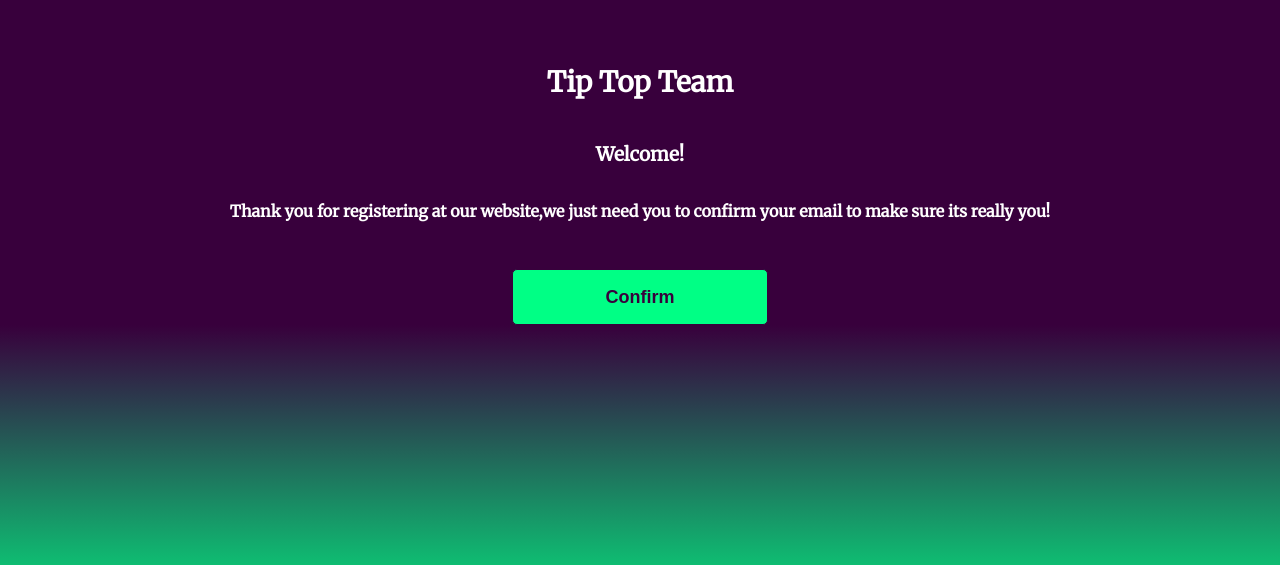
After one commit to Svole23/Top-Tip-Team-Develop, a PHP site: page /email-template.html in a window 1280 px wide. The commit adds this page. Shown: the top 565 px of the page. Run offline with PHP 8.4, Linux system fonts and the light colour scheme.

Commit message:
added email template

```diff
--- /dev/null
+++ b/email-template.html
@@ -0,0 +1,58 @@
+<!DOCTYPE html PUBLIC "-//W3C//DTD XHTML 1.0 Transitional//EN" "http://www.w3.org/TR/xhtml1/DTD/xhtml1-transitional.dtd">
+<html xmlns="http://www.w3.org/1999/xhtml">
+<head>
+  <title>Tip Top Team</title>
+  <meta http-equiv="Content-Type" content="text/html; charset=UTF-8" />
+  <meta http-equiv="X-UA-Compatible" content="IE=edge" />
+  <meta name="viewport" content="width=device-width, initial-scale=1.0 " />
+  <link href="https://fonts.googleapis.com/css?family=Merriweather&display=swap" rel="stylesheet">
+  <style>
+
+    body {
+      background-image: linear-gradient(#38003c, #00ff85);
+      color: white;
+    }
+    .div{
+      display: flex;
+      flex-direction: column;
+      align-items: center;
+      justify-content: center;
+      width: 100%;
+      height: auto;
+      background: #38003c;
+    }
+
+    .button {
+      background: #00ff85;
+      color: #38003c;
+      border-color: #38003c;
+      text-align: center;
+      height: 3.5rem;
+      width: 16rem;
+      border: 1px solid;
+      font-weight: bold;
+      margin-top: 2rem;
+      cursor: pointer;
+      border-radius: 5px;
+      font-size: 18px;
+    }
+
+    .title {
+      margin-top: 4rem;
+      color: white;
+      font-size: 28px;
+    }
+
+    .text {
+      color: white;
+    }
+  </style>
+</head>
+<body class="em_body" style="margin:0px; padding:0px;">
+<div class="div" style="font-family: 'Merriweather', serif; font-weight: bold;">
+  <h2 class="title">Tip Top Team</h2>
+  <p class="text" style="font-size:19px;">Welcome!</p>
+  <p class="text">Thank you for registering at our website,we just need you to confirm your email to make sure its really you!</p>
+  <button class="button">Confirm</button>
+</div>
+</body>
```
Also changed, not shown: index.html (+21 -0 lines), css/style.css.
